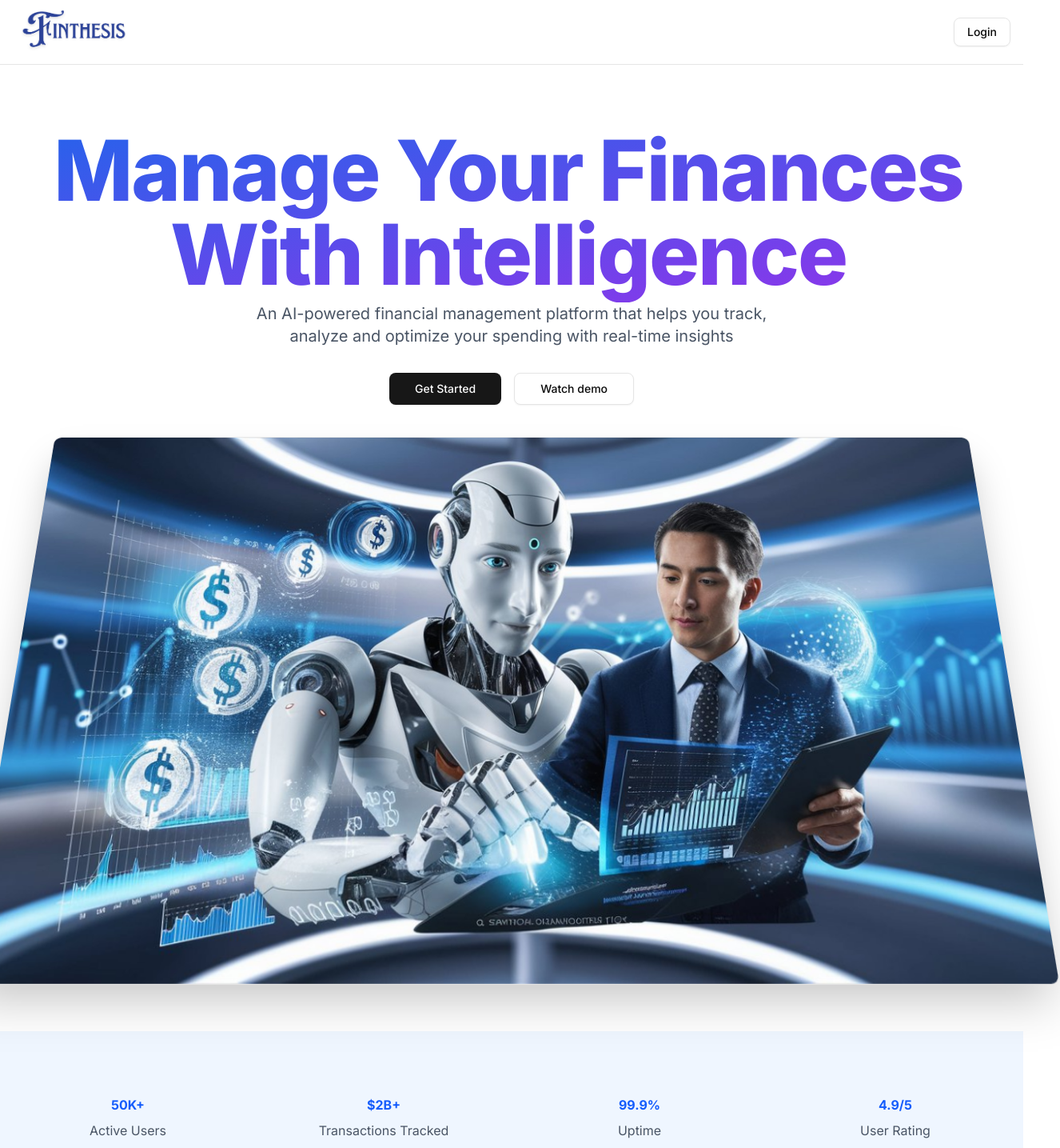
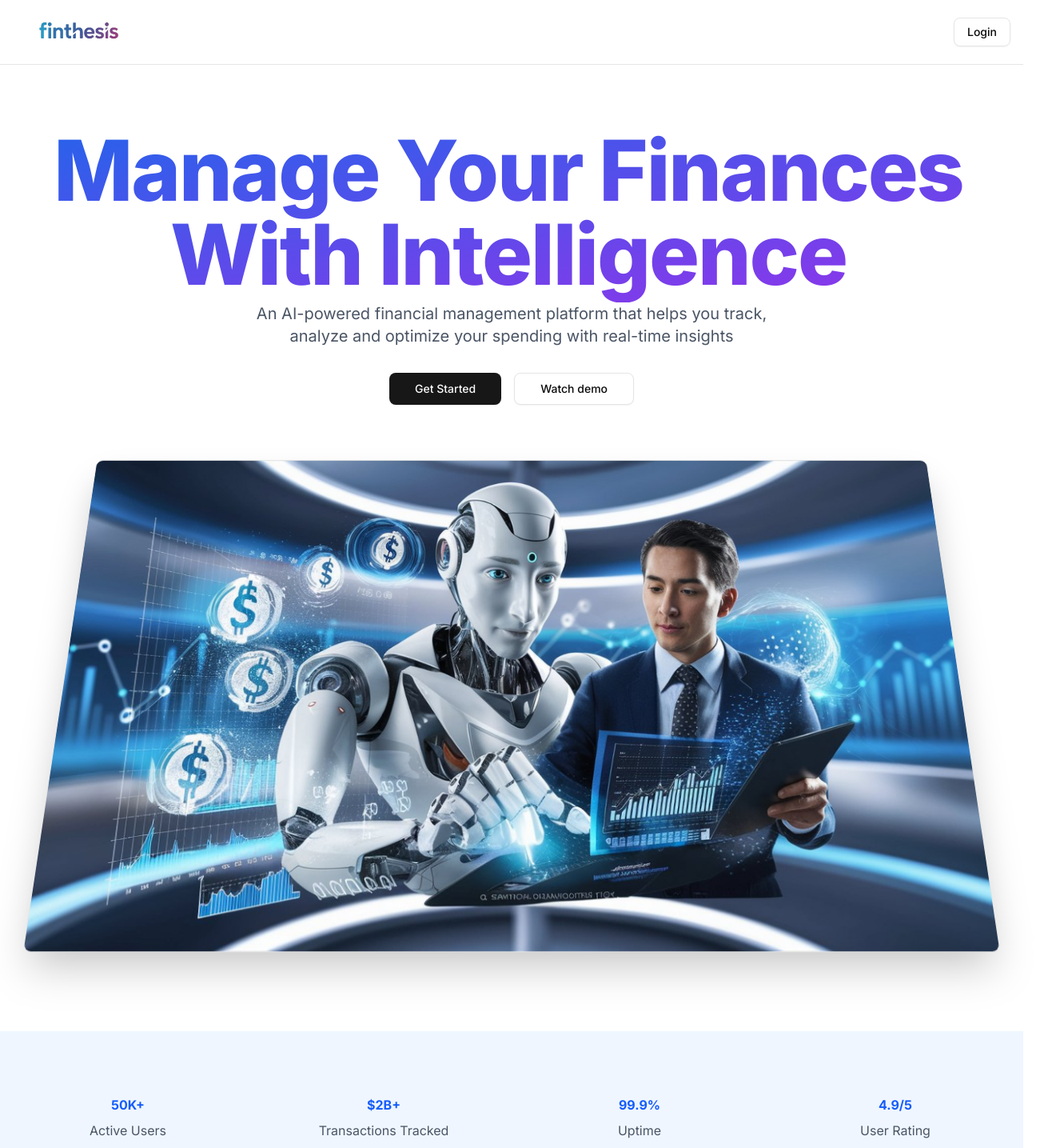
Before and after one commit to Shailendra-Chouhan-CA87/finthesis, a Next.js app: page / in a window 1280 px wide. Shown: the top 1435 px of the page at 80% size, 1326 px wide, since content can reach past the window. Built offline with nearby package versions, Linux system fonts and the light colour scheme; no server answers.

Commit message:
resolving the layout error

```diff
--- a/app/globals.css
+++ b/app/globals.css
@@ -144,7 +144,7 @@
 }
 
 .hero-image{
-  transform: rotateX(15deg) scale(1);
+  transform: rotateX(15deg) scale(0.9);
   transition: transform 0.5s ease-out;
   will-change: transform;
 }
--- a/app/layout.js
+++ b/app/layout.js
@@ -23,7 +23,8 @@ export default function RootLayout({ children }) {
         {/* footer */}
         <footer className="bg-blue-50 py-12">
           <div className=" container mx-auto px-4 text-center text-gray-600">
-            <p>Hellow</p>
+            <p>Manage, track, and grow your finances with confidence.
+Finthesis — your intelligent financial partner.</p>
           </div>
         </footer>
         </body>
--- a/components/header.jsx
+++ b/components/header.jsx
@@ -13,7 +13,7 @@ const Header = async () => {
     <div className=" fixed top-0 w-full bg-white/80 backdrop-blur-md z-50 border-b">
       <nav className=" container mx-auto px-4 py-4 flex items-center justify-between">
         <Link href="/">
-          <Image src={"/logo.png"} alt="logo" height={60} width={200} className=" scale-125 mx-6 h-12 w-auto object-contain"/>
+          <Image src={"/logo1.png"} alt="logo" height={60} width={200} className=" scale-125 mx-6 h-12 w-auto object-contain"/>
         </Link>
 
         <div className="flex items-center space-x-4 ">
```
Also changed, not shown: public/logo.png (deleted), public/logo1.png (added).
